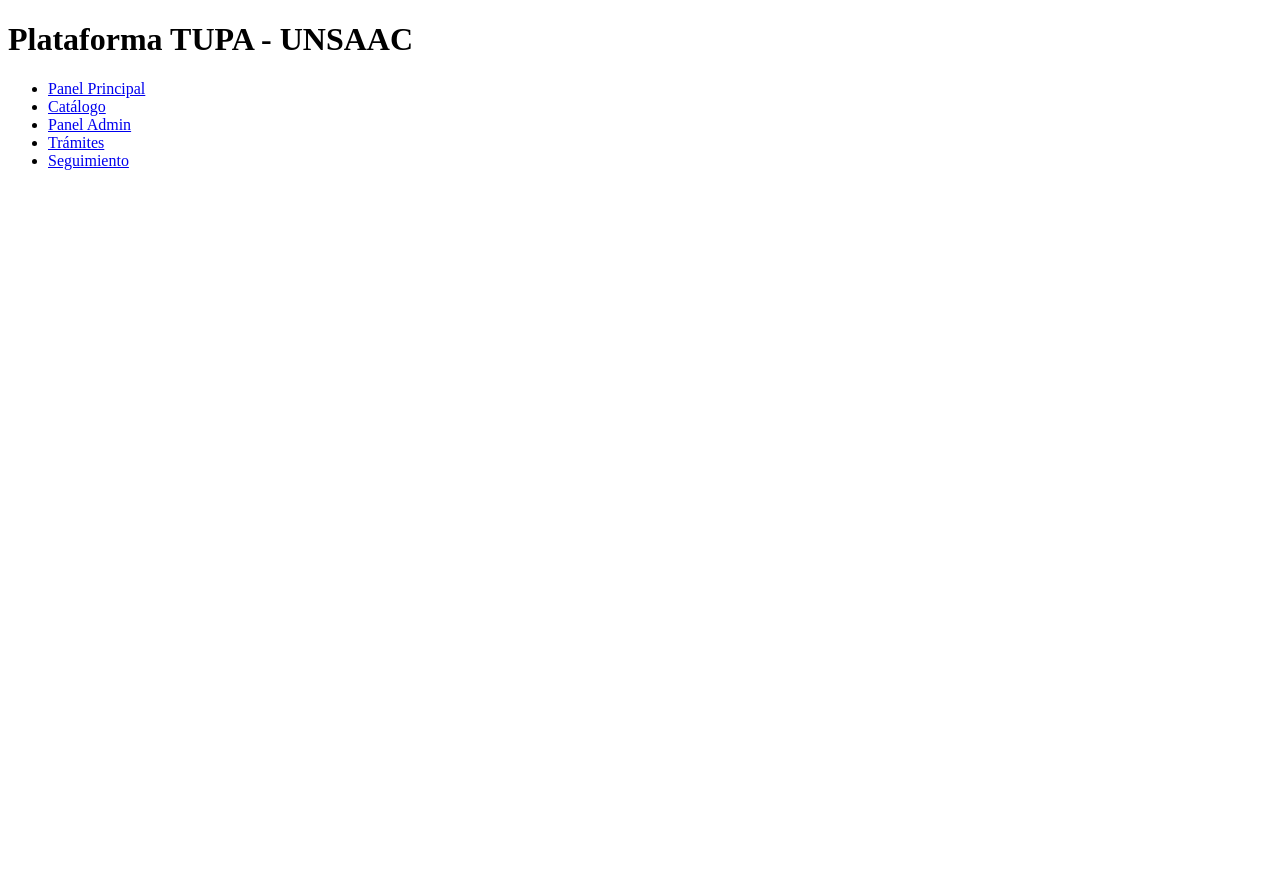
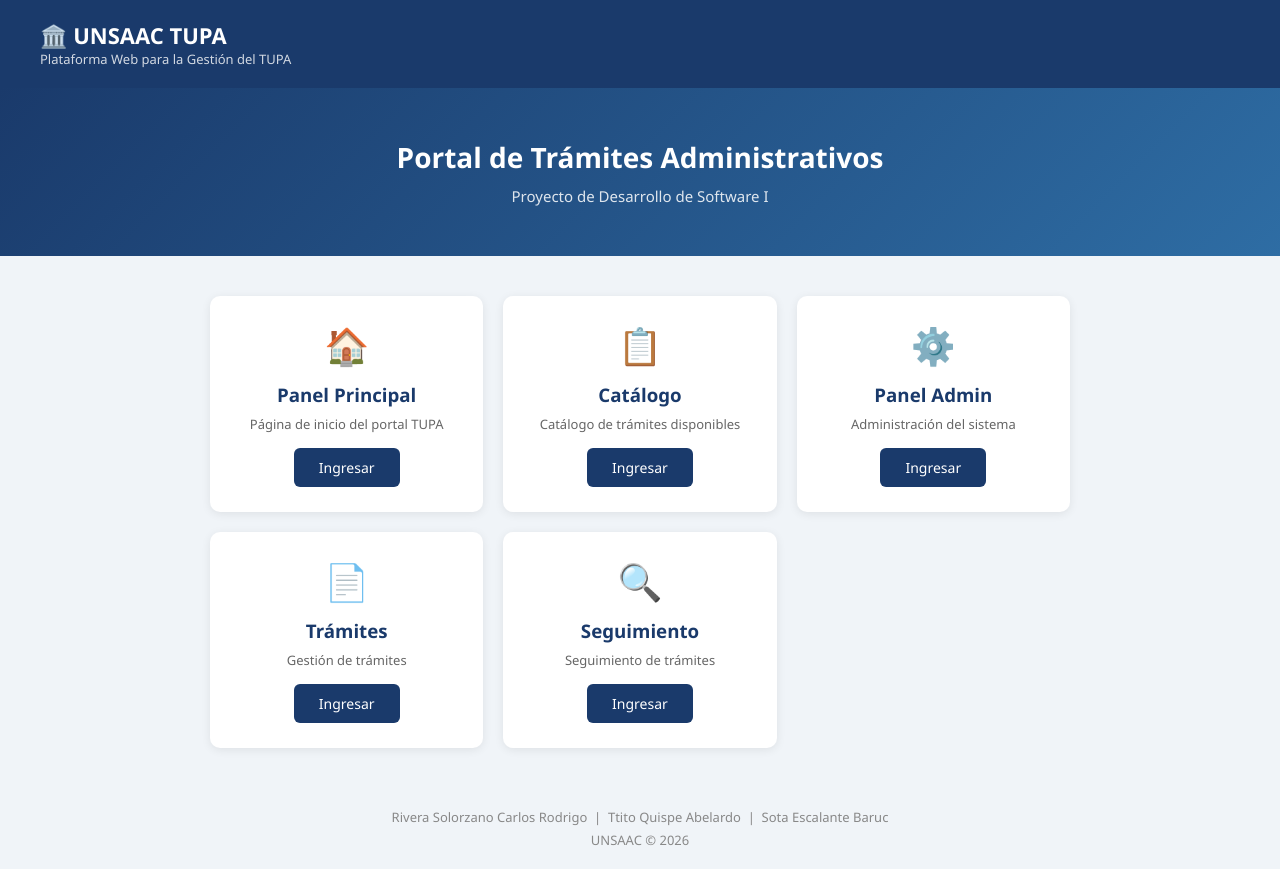
Before and after one commit to 192430-ship-it/Plataforma-TUPA-UNSAAC, a plain HTML site: page index.html in a window 1280 px wide. Before the commit the page ends 800 px from the top, so only its background shows below. Drawn offline with Linux system fonts and the light colour scheme.

Commit message:
feat: mejorar diseño pagina principal

```diff
--- a/index.html
+++ b/index.html
@@ -2,16 +2,121 @@
 <html lang="es">
 <head>
     <meta charset="UTF-8">
+    <meta name="viewport" content="width=device-width, initial-scale=1.0">
     <title>UNSAAC TUPA</title>
+    <style>
+        * { margin: 0; padding: 0; box-sizing: border-box; }
+        body {
+            font-family: 'Segoe UI', sans-serif;
+            background: #f0f4f8;
+            min-height: 100vh;
+        }
+        header {
+            background: #1a3a6b;
+            color: white;
+            padding: 20px 40px;
+            display: flex;
+            align-items: center;
+            gap: 15px;
+        }
+        header h1 { font-size: 22px; }
+        header p { font-size: 13px; opacity: 0.8; }
+        .hero {
+            background: linear-gradient(135deg, #1a3a6b, #2e6da4);
+            color: white;
+            text-align: center;
+            padding: 50px 20px;
+        }
+        .hero h2 { font-size: 28px; margin-bottom: 10px; }
+        .hero p { font-size: 15px; opacity: 0.85; }
+        .modules {
+            max-width: 900px;
+            margin: 40px auto;
+            padding: 0 20px;
+            display: grid;
+            grid-template-columns: repeat(auto-fit, minmax(250px, 1fr));
+            gap: 20px;
+        }
+        .card {
+            background: white;
+            border-radius: 10px;
+            padding: 25px;
+            text-align: center;
+            box-shadow: 0 2px 10px rgba(0,0,0,0.08);
+            transition: transform 0.2s;
+        }
+        .card:hover { transform: translateY(-4px); }
+        .card .icon { font-size: 36px; margin-bottom: 12px; }
+        .card h3 { color: #1a3a6b; margin-bottom: 8px; }
+        .card p { font-size: 13px; color: #666; margin-bottom: 15px; }
+        .card a {
+            display: inline-block;
+            background: #1a3a6b;
+            color: white;
+            padding: 10px 25px;
+            border-radius: 6px;
+            text-decoration: none;
+            font-size: 14px;
+        }
+        .card a:hover { background: #2e6da4; }
+        footer {
+            text-align: center;
+            padding: 20px;
+            color: #888;
+            font-size: 13px;
+            margin-top: 20px;
+        }
+    </style>
 </head>
 <body>
-    <h1>Plataforma TUPA - UNSAAC</h1>
-    <ul>
-        <li><a href="panel_principal/Panel_principal.html">Panel Principal</a></li>
-        <li><a href="catalogo/catalogo_tramites.html">Catálogo</a></li>
-        <li><a href="panel_admin/panel_admin.html">Panel Admin</a></li>
-        <li><a href="tramites/tramites.html">Trámites</a></li>
-        <li><a href="Seguimiento/seguimiento.html">Seguimiento</a></li>
-    </ul>
+    <header>
+        <div>
+            <h1>🏛️ UNSAAC TUPA</h1>
+            <p>Plataforma Web para la Gestión del TUPA</p>
+        </div>
+    </header>
+
+    <div class="hero">
+        <h2>Portal de Trámites Administrativos</h2>
+        <p>Proyecto de Desarrollo de Software I</p>
+    </div>
+
+    <div class="modules">
+        <div class="card">
+            <div class="icon">🏠</div>
+            <h3>Panel Principal</h3>
+            <p>Página de inicio del portal TUPA</p>
+            <a href="panel_principal/Panel_principal.html">Ingresar</a>
+        </div>
+        <div class="card">
+            <div class="icon">📋</div>
+            <h3>Catálogo</h3>
+            <p>Catálogo de trámites disponibles</p>
+            <a href="catalogo/catalogo_tramites.html">Ingresar</a>
+        </div>
+        <div class="card">
+            <div class="icon">⚙️</div>
+            <h3>Panel Admin</h3>
+            <p>Administración del sistema</p>
+            <a href="panel_admin/panel_admin.html">Ingresar</a>
+        </div>
+        <div class="card">
+            <div class="icon">📄</div>
+            <h3>Trámites</h3>
+            <p>Gestión de trámites</p>
+            <a href="tramites/tramites.html">Ingresar</a>
+        </div>
+        <div class="card">
+            <div class="icon">🔍</div>
+            <h3>Seguimiento</h3>
+            <p>Seguimiento de trámites</p>
+            <a href="Seguimiento/seguimiento.html">Ingresar</a>
+        </div>
+    </div>
+
+    <footer>
+        <p>Rivera Solorzano Carlos Rodrigo &nbsp;|&nbsp; Ttito Quispe Abelardo &nbsp;|&nbsp; Sota Escalante Baruc</p>
+        <p style="margin-top:5px">UNSAAC © 2026</p>
+    </footer>
 </body>
 </html>
```
